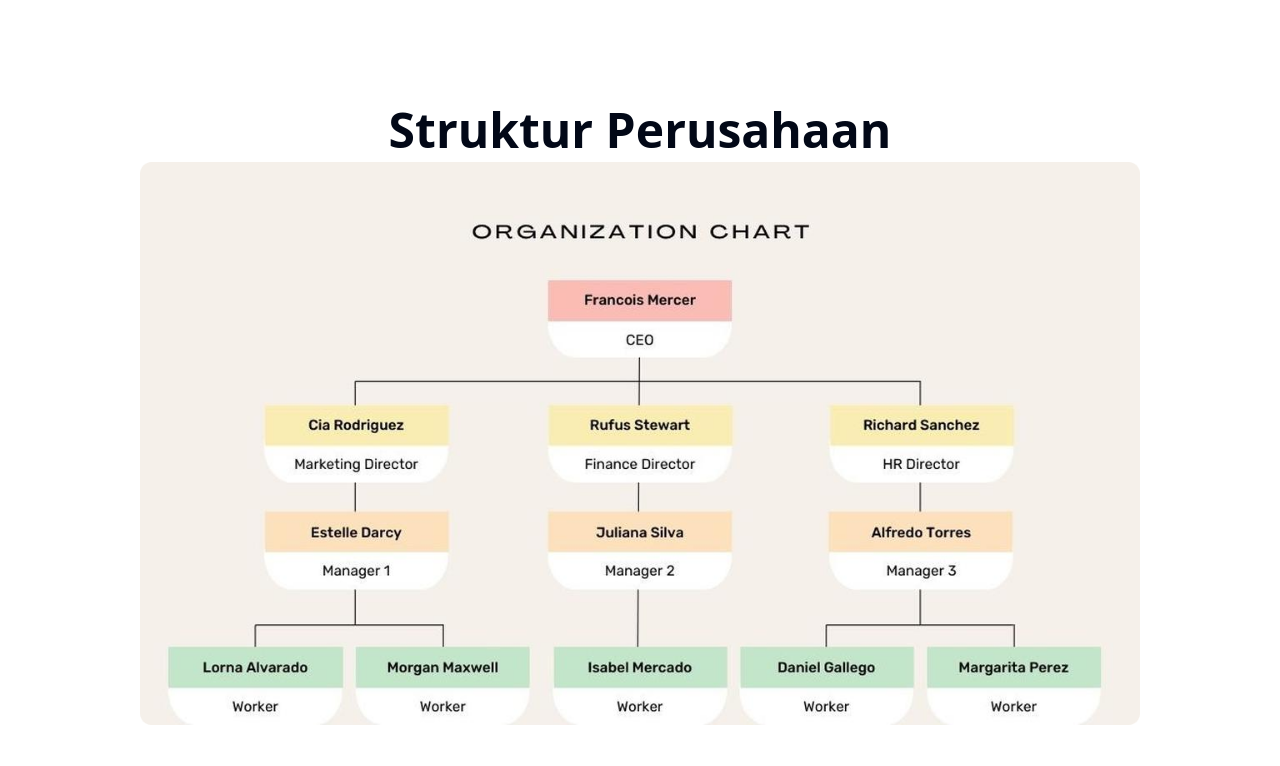
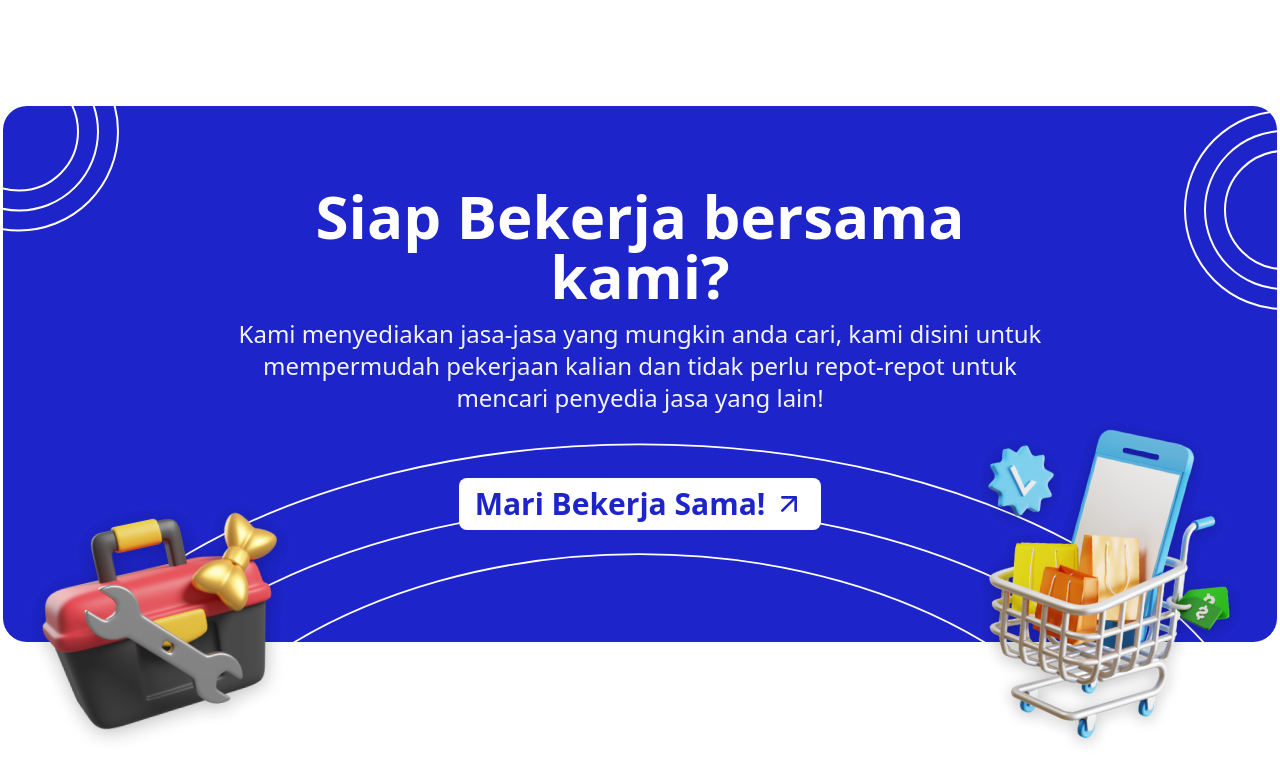
Before and after one commit to Codeelder/agungdjatikusuma, a Next.js app: page /profile in a window 1280 px wide. Shown: the part 2188-2954 px from the top of the page. Built offline with nearby package versions, Linux system fonts and the light colour scheme.

Commit message:
Update page.tsx

```diff
--- a/src/app/profile/page.tsx
+++ b/src/app/profile/page.tsx
@@ -13,7 +13,7 @@ export default function Profile() {
       <SejarahSection />
       <VMSection />
       <PerizinanSection />
-      <StrukturSection />
+{/*       <StrukturSection /> */}
       <CTASection />
     </main>
   )
```
